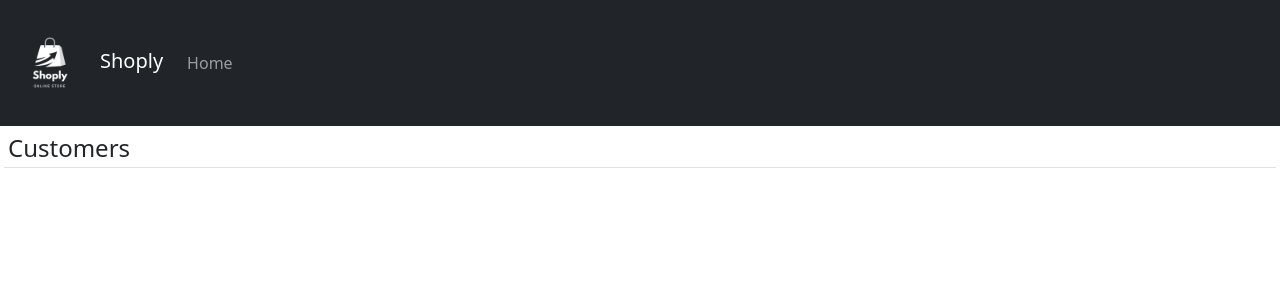
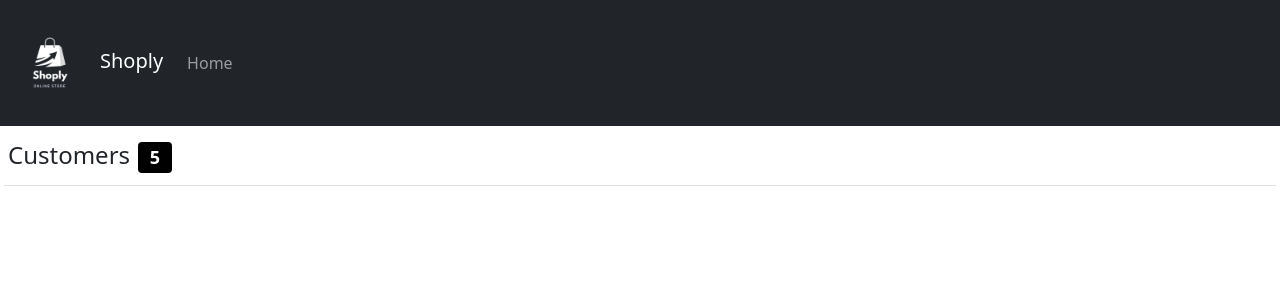
Before and after one commit to Susan56789/Shoply, a React (Create React App) app: page / in a window 1280 px wide. Shown: the top 300 px of the page. Built offline with nearby package versions, Linux system fonts and the light colour scheme.

Commit message:
customer Count state

```diff
--- a/src/components/Home.js
+++ b/src/components/Home.js
@@ -3,12 +3,18 @@ import React, { Component } from "react";
 export default class Home extends Component {
   state = {
     pageTitle: "Customers",
+    customersCount: 5,
   };
 
   render() {
     return (
       <div>
-        <h4 className="border-bottom m-1 p-1">{this.state.pageTitle}</h4>
+        <h4 className="border-bottom m-1 p-1 ">
+          {this.state.pageTitle}
+          <span className="badge badge-secondary m-2 bg-black">
+            {this.state.customersCount}
+          </span>
+        </h4>
       </div>
     );
   }
```
